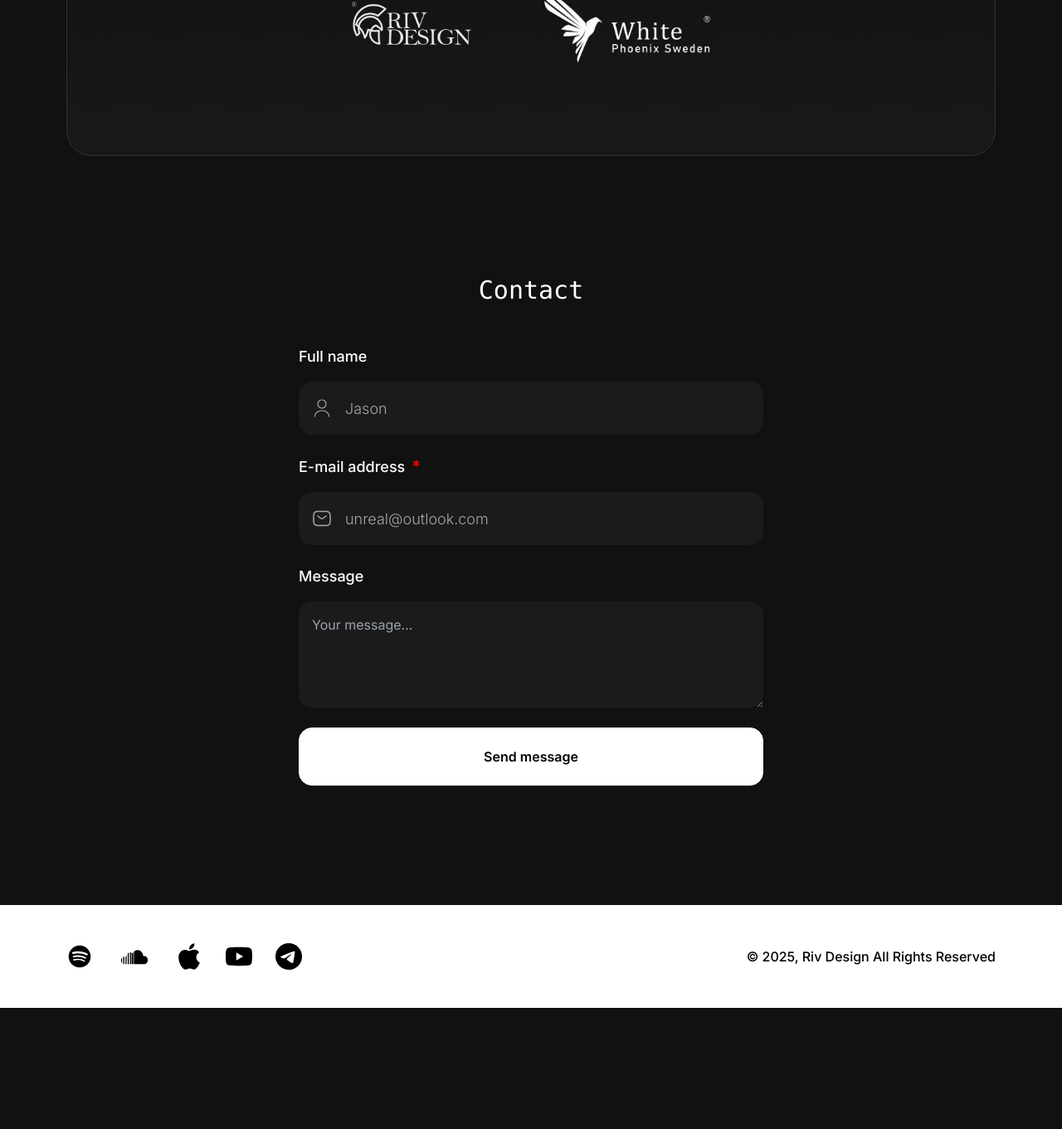
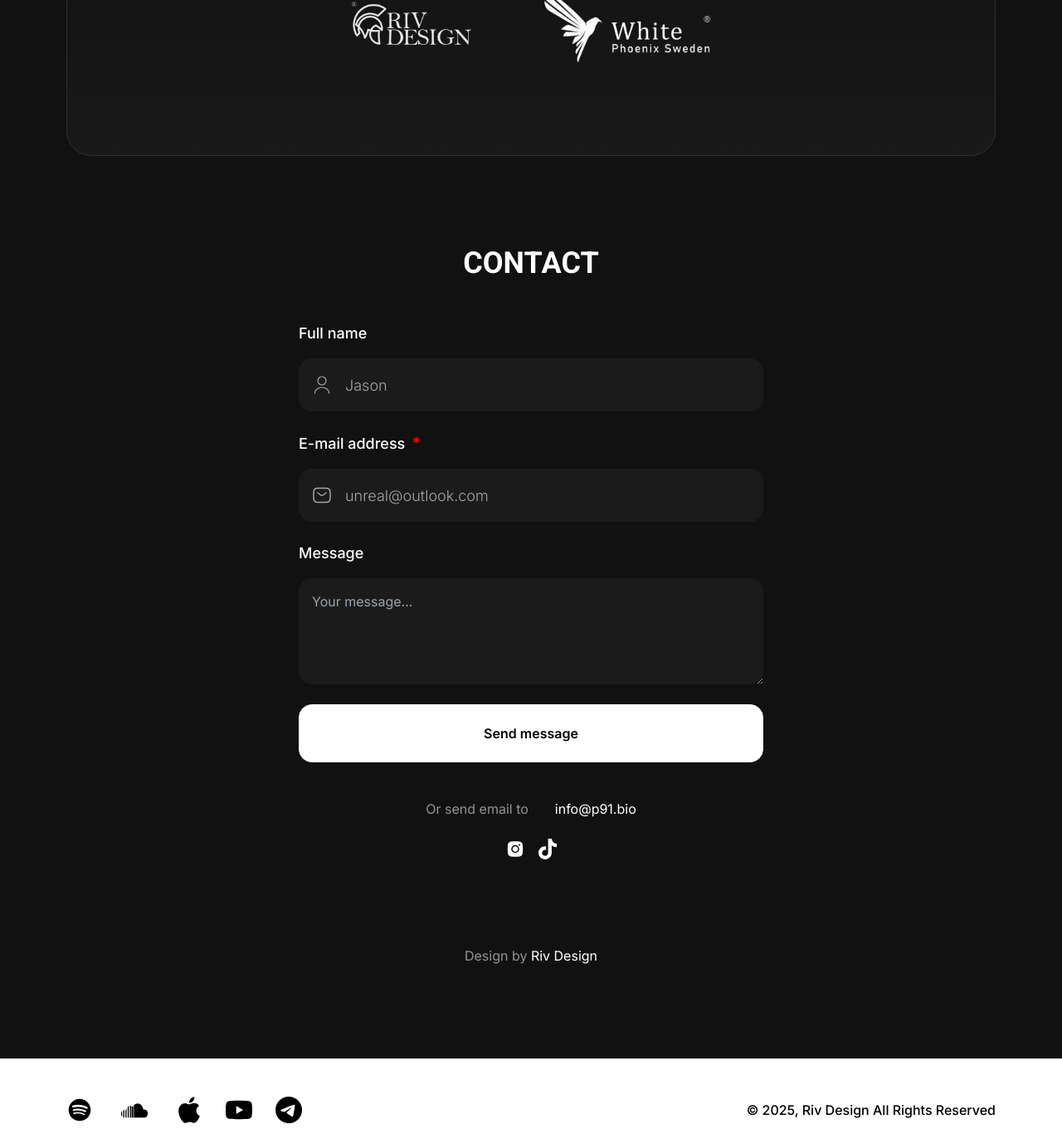
Before and after one commit to MiladDevarts/ahir-yousefi, a Next.js app: page / in a window 1280 px wide. Shown: the part 6745-8106 px from the top of the page at 83% size. Before the commit the page ends 7960 px from the top, so only its background shows below. Built offline with nearby package versions, Linux system fonts and the light colour scheme.

Commit message:
fix: edit contact fields spacing and add footer section

```diff
--- a/components/Sections/Contact/index.tsx
+++ b/components/Sections/Contact/index.tsx
@@ -1,11 +1,19 @@
 "use client";
 
 import React, { useRef, useState } from "react";
+import Link from "next/link";
+
 import emailjs from "@emailjs/browser";
+
 import Input from "@common/Input";
 import Textarea from "@common/Textarea";
+
 import User from "@components/UI/Icons/White/User";
 import Email from "@components/UI/Icons/White/Email";
+
+import { Instagram, TikTok } from "@components/UI/Icons";
+
+import { socialMedia } from "@/config";
 
 const Contact = () => {
   const formRef = useRef<HTMLFormElement>(null);
@@ -38,9 +46,11 @@ const Contact = () => {
   return (
     <section
       id="contact"
-      className="container flex flex-col gap-y-6 items-center my-36"
+      className="container flex flex-col gap-y-6 items-center my-28"
     >
-      <h2 className="text-3xl font-mono text-white mb-6">Contact</h2>
+      <h2 className="text-4xl font-display text-white mb-6 uppercase font-bold">
+        Contact
+      </h2>
 
       {submitted ? (
         <div className="text-green-500 text-center">
@@ -87,6 +97,28 @@ const Contact = () => {
           </button>
         </form>
       )}
+      <div className="flex flex-col items-center gap-6 mt-[20px] mb-[80px]">
+        <div className="flex gap-8">
+          <span className="text-[#939393]">Or send email to</span>
+          <Link className="text-white" href={"mailto:info@p91.bio"}>
+            info@p91.bio
+          </Link>
+        </div>
+        <div className="flex gap-4">
+          <Link href={socialMedia.instagram}>
+            <Instagram />
+          </Link>
+          <Link href={socialMedia.tiktok}>
+            <TikTok />
+          </Link>
+        </div>
+      </div>
+      <div>
+        <span className="text-[#939393]">Design by </span>
+        <Link className="text-white" href={"https://rivdesign.se"}>
+          Riv Design
+        </Link>
+      </div>
     </section>
   );
 };
```
